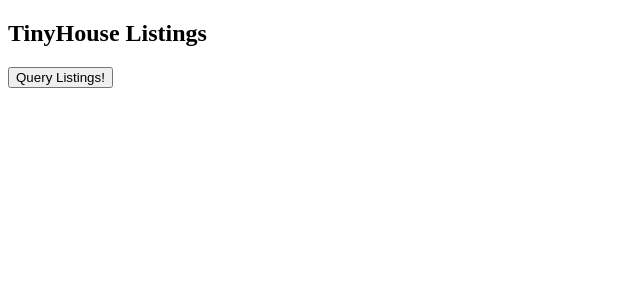
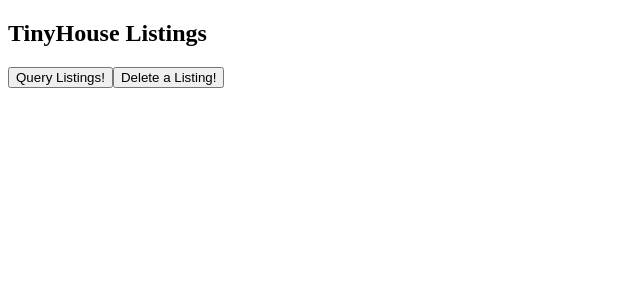
Before and after one commit to harishkrishnan24/tiny-house, a React (Create React App) app in the folder client/: page / in a window 1280 px wide. Shown: the top 300 px of the page, without its empty margins (0-640 px from the left). Built offline with nearby package versions, Linux system fonts and the light colour scheme.

Commit message:
delete listing from server using graphql query from client

```diff
--- a/client/src/lib/api/server.ts
+++ b/client/src/lib/api/server.ts
@@ -1,9 +1,10 @@
-interface Body {
+interface Body<TVariables> {
   query: string;
+  variables?: TVariables;
 }
 
 export const server = {
-  fetch: async <TData = any>(body: Body) => {
+  fetch: async <TData = any, TVariables = any>(body: Body<TVariables>) => {
     const res = await fetch(`/api`, {
       method: "POST",
       headers: {
--- a/client/src/sections/Listings/Listings.tsx
+++ b/client/src/sections/Listings/Listings.tsx
@@ -1,5 +1,9 @@
 import { server } from "../../lib/api";
-import { ListingsData } from "./types";
+import {
+  DeleteListingData,
+  DeleteListingVariables,
+  ListingsData,
+} from "./types";
 
 const LISTINGS = `
 query Listings {
@@ -16,6 +20,14 @@
   }
 }`;
 
+const DELETE_LISTING = `
+  mutation DeleteListing($id: ID!) {
+    deleteListing(id: $id) {
+      id
+    }
+  }
+`;
+
 interface Props {
   title: string;
 }
@@ -26,10 +38,23 @@
     console.log(data);
   };
 
+  const deleteListings = async () => {
+    const { data } = await server.fetch<
+      DeleteListingData,
+      DeleteListingVariables
+    >({
+      query: DELETE_LISTING,
+      variables: {
+        id: "64f81a84404793452f3c8fdf",
+      },
+    });
+  };
+
   return (
     <div>
       <h2>{title}</h2>
       <button onClick={fetchListings}>Query Listings!</button>
+      <button onClick={deleteListings}>Delete a Listing!</button>
     </div>
   );
 };
```
Also changed, not shown: client/src/sections/Listings/types.ts (+8 -0 lines).
